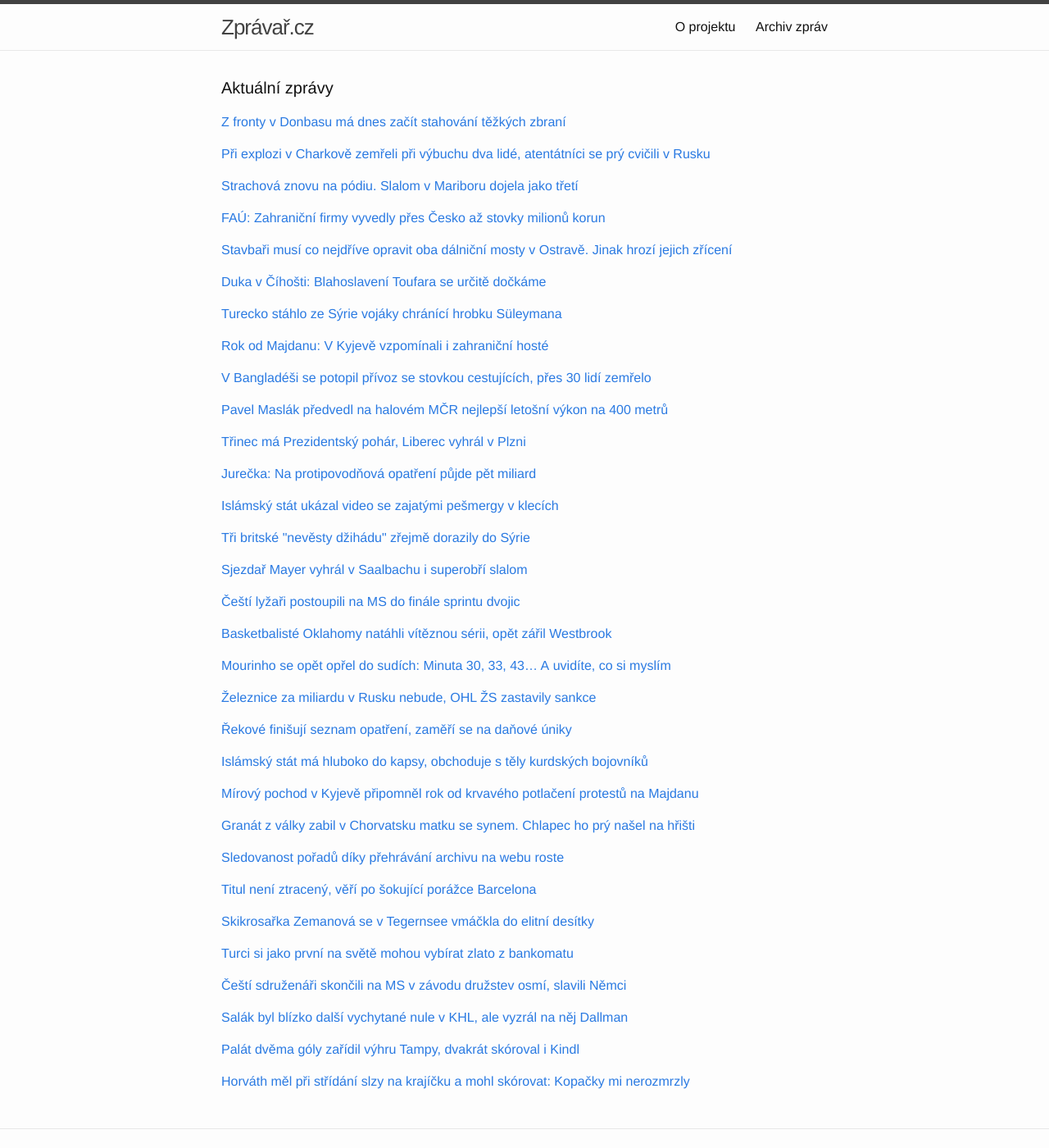
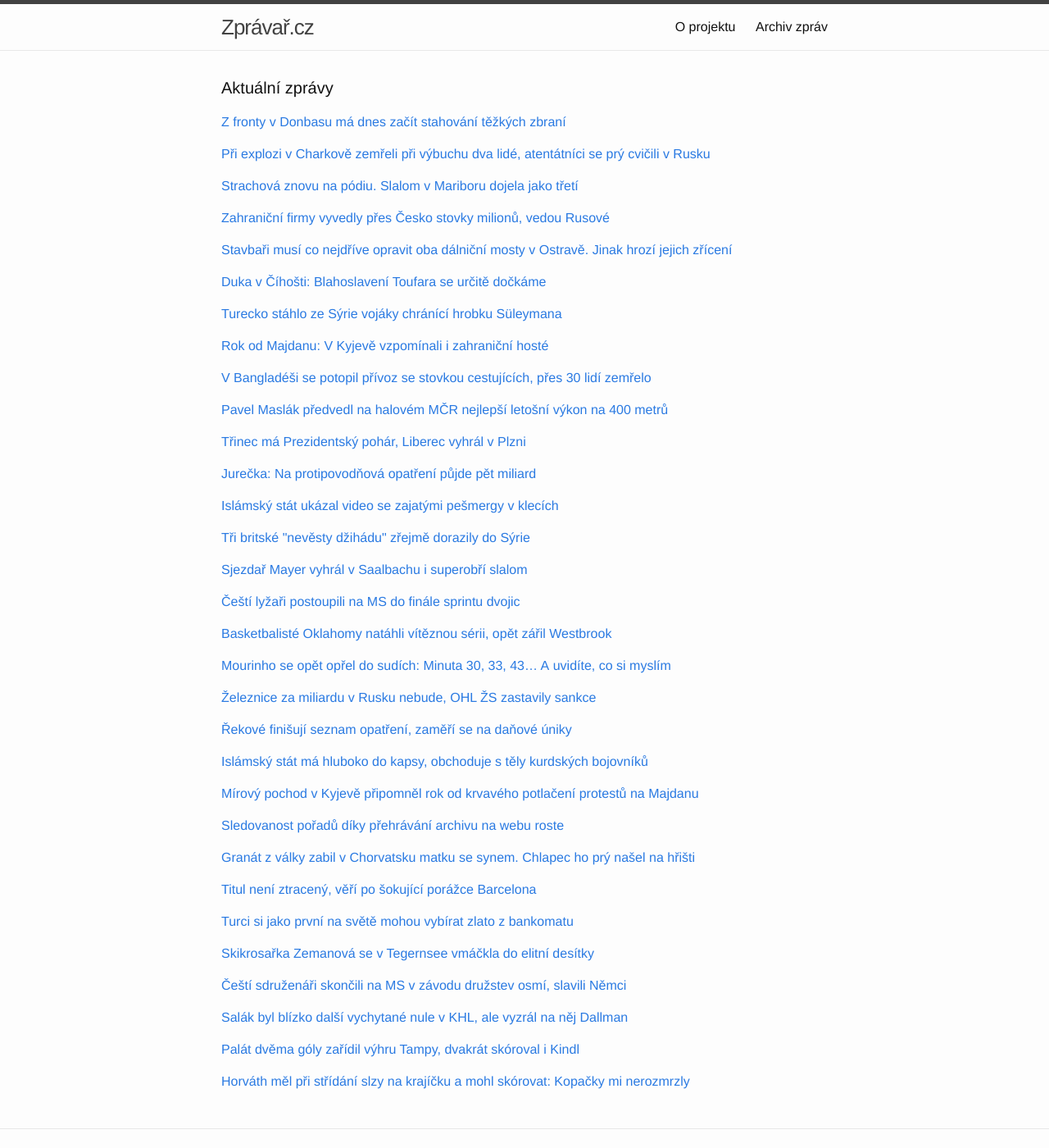
Before and after one commit to adliska/zpravar, a Jekyll site: the page built from index.html, in a window 1280 px wide and 1400 px high. Shown: the whole window at 82% size. Built offline with Jekyll 4.4.1, drawn with Linux system fonts in a browser that asks for light colours.

Commit message:
zpravar news update

```diff
--- a/index.html
+++ b/index.html
@@ -61,10 +61,12 @@
 <li><a href=http://www.sportovninoviny.cz/zpravy/strachova-je-po-prvnim-kole-slalomu-v-mariboru-druha/1184350>Strachová je po prvním kole slalomu v Mariboru druhá - www.sportovninoviny.cz</a></li>
 <li><a href=http://www.denik.cz/zimni_sporty/strachova-je-po-prvnim-kole-slalomu-sp-druha-na-zlato-ztraci-68-setin-20150222.html>Strachová je po prvním kole slalomu SP druhá, na zlato ztrácí 68 setin - www.denik.cz</a></li>
 <li><a href=http://www.rozhlas.cz/_zprava/strachova-v-mariboru-potvrzuje-formu-po-prvnim-kole-slalomu-je-druha--1458447>Strachová v Mariboru potvrzuje formu. Po prvním kole slalomu je druhá - www.rozhlas.cz</a></li>
+<li><a href=http://sport.idnes.cz/slalom-lyzarek-v-mariboru-strachova-d7h-/lyzovani.aspx?c=A150222_094548_lyzovani_par>Jede se slalom lyžařek v Mariboru, Strachová je průběžně druhá - sport.idnes.cz</a></li>
 </ul>
-</div><p><a href="javascript:;" onclick="toggle_visibility('zpravy3')">FAÚ: Zahraniční firmy vyvedly přes Česko až stovky milionů korun</a></p>
+</div><p><a href="javascript:;" onclick="toggle_visibility('zpravy3')">Zahraniční firmy vyvedly přes Česko stovky milionů, vedou Rusové</a></p>
 <div id="zpravy3" style="display:none">
 <ul>
+<li><a href=http://zpravy.e15.cz/byznys/finance-a-bankovnictvi/zahranicni-firmy-vyvedly-pres-cesko-stovky-milionu-vedou-rusove-1165329>Zahraniční firmy vyvedly přes Česko stovky milionů, vedou Rusové - zpravy.e15.cz</a></li>
 <li><a href=http://www.denik.cz/z_domova/zahranicni-firmy-vyvedly-pres-cesko-az-stovky-milionu-korun-20150222.html>FAÚ: Zahraniční firmy vyvedly přes Česko až stovky milionů korun - www.denik.cz</a></li>
 <li><a href=http://domaci.ihned.cz/c1-63574760-fau-zahranicni-firmy-vyvedly-pres-cesko-stamiliony-korun-do-danovych-raju>FAÚ: Zahraniční firmy vyvedly přes Česko stamiliony korun do daňových rájů - domaci.ihned.cz</a></li>
 <li><a href=http://zpravy.idnes.cz/kazda-o-vysledcich-fau-06p-/domaci.aspx?c=A150222_134923_domaci_cen>Zahraniční firmy vyvedly z Česka stovky milionů, jde hlavně o Rusy - zpravy.idnes.cz</a></li>
@@ -239,19 +241,19 @@
 <li><a href=http://www.rozhlas.cz/_zprava/mirovy-pochod-v-kyjeve-pripomina-rok-od-krvaveho-potlaceni-protestu-na-majdanu--1458397>Mírový pochod v Kyjevě připomíná rok od krvavého potlačení protestů na Majdanu - www.rozhlas.cz</a></li>
 <li><a href=http://www.rozhlas.cz/_zprava/kyjevem-projde-pochod-dustojnosti-za-cesko-v-nem-bude-ministr-zaoralek--1458397>Kyjevem projde Pochod důstojnosti. Za Česko v něm bude ministr Zaorálek - www.rozhlas.cz</a></li>
 </ul>
-</div><p><a href="javascript:;" onclick="toggle_visibility('zpravy22')">Granát z války zabil v Chorvatsku matku se synem. Chlapec ho prý našel na hřišti</a></p>
+</div><p><a href="javascript:;" onclick="toggle_visibility('zpravy22')">Sledovanost pořadů díky přehrávání archivu na webu roste</a></p>
 <div id="zpravy22" style="display:none">
+<ul>
+<li><a href=http://www.denik.cz/ekonomika/sledovanost-poradu-diky-prehravani-archivu-na-webu-roste-20150222.html>Sledovanost pořadů díky přehrávání archivu na webu roste - www.denik.cz</a></li>
+<li><a href=http://www.financninoviny.cz/zpravodajstvi/zpravy/sledovanost-poradu-diky-webu-roste-az-o-desitky-procent/1184318>Sledovanost pořadů díky webu roste až o desítky procent - www.financninoviny.cz</a></li>
+<li><a href=http://domaci.ihned.cz/c1-63574190-internetovy-archiv-se-ct-vyplaci-sledovanost-roste-o-desitky-procent>Internetový archiv se ČT vyplácí. Sledovanost roste o desítky procent - domaci.ihned.cz</a></li>
+</ul>
+</div><p><a href="javascript:;" onclick="toggle_visibility('zpravy23')">Granát z války zabil v Chorvatsku matku se synem. Chlapec ho prý našel na hřišti</a></p>
+<div id="zpravy23" style="display:none">
 <ul>
 <li><a href=http://www.rozhlas.cz/_zprava/granat-z-valky-zabil-v-chorvatsku-matku-se-synem-chlapec-ho-pry-nasel-na-hristi--1458462>Granát z války zabil v Chorvatsku matku se synem. Chlapec ho prý našel na hřišti - www.rozhlas.cz</a></li>
 <li><a href=http://www.lidovky.cz/dite-v-chorvatsku-si-prineslo-z-hriste-granat-vybuch-zabil-jeho-i-matku-132-/zpravy-svet.aspx?c=A150222_094411_ln_zahranici_mmu>Dítě v Chorvatsku si přineslo z hřiště granát, výbuch zabil jeho i matku  - www.lidovky.cz</a></li>
 <li><a href=http://zpravy.aktualne.cz/zahranici/matku-a-syna-zabil-v-chorvatsku-vybuch-granatu-z-valky/r~1e1c3850ba6a11e4bdad0025900fea04/>Matku a syna zabil v Chorvatsku výbuch granátu z války - zpravy.aktualne.cz</a></li>
-</ul>
-</div><p><a href="javascript:;" onclick="toggle_visibility('zpravy23')">Sledovanost pořadů díky přehrávání archivu na webu roste</a></p>
-<div id="zpravy23" style="display:none">
-<ul>
-<li><a href=http://www.denik.cz/ekonomika/sledovanost-poradu-diky-prehravani-archivu-na-webu-roste-20150222.html>Sledovanost pořadů díky přehrávání archivu na webu roste - www.denik.cz</a></li>
-<li><a href=http://www.financninoviny.cz/zpravodajstvi/zpravy/sledovanost-poradu-diky-webu-roste-az-o-desitky-procent/1184318>Sledovanost pořadů díky webu roste až o desítky procent - www.financninoviny.cz</a></li>
-<li><a href=http://domaci.ihned.cz/c1-63574190-internetovy-archiv-se-ct-vyplaci-sledovanost-roste-o-desitky-procent>Internetový archiv se ČT vyplácí. Sledovanost roste o desítky procent - domaci.ihned.cz</a></li>
 </ul>
 </div><p><a href="javascript:;" onclick="toggle_visibility('zpravy24')">Titul není ztracený, věří po šokující porážce Barcelona</a></p>
 <div id="zpravy24" style="display:none">
@@ -260,19 +262,19 @@
 <li><a href=http://sport.aktualne.cz/titul-neni-ztraceny-veri-po-sokujici-porazce-barcelona/r~33821d54ba8d11e4a7d8002590604f2e/>Titul není ztracený, věří po šokující porážce Barcelona - sport.aktualne.cz</a></li>
 <li><a href=http://www.denik.cz/fotbal/messi-nestrili-barcelona-trpi-titul-ale-ztraceny-neni-veri-hraci-po-nezdaru-2015.html>Messi nestřílí, Barcelona trpí. Titul ale ztracený není, věří hráči po nezdaru - www.denik.cz</a></li>
 </ul>
-</div><p><a href="javascript:;" onclick="toggle_visibility('zpravy25')">Skikrosařka Zemanová se v Tegernsee vmáčkla do elitní desítky</a></p>
+</div><p><a href="javascript:;" onclick="toggle_visibility('zpravy25')">Turci si jako první na světě mohou vybírat zlato z bankomatu</a></p>
 <div id="zpravy25" style="display:none">
+<ul>
+<li><a href=http://zpravy.e15.cz/burzy-a-trhy/komodity/turci-si-jako-prvni-na-svete-mohou-vybirat-zlato-z-bankomatu-1165324>Turci si jako první na světě mohou vybírat zlato z bankomatu - zpravy.e15.cz</a></li>
+<li><a href=http://byznys.ihned.cz/c1-63575160-turci-si-jako-prvni-na-svete-mohou-vybirat-zlato-z-bankomatu>Turci si jako první na světě mohou vybírat zlato z bankomatů - byznys.ihned.cz</a></li>
+<li><a href=http://byznys.ihned.cz/c1-63575160-v-turecku-mizi-zlato-z-pod-polstaru-do-bank-klienti-jej-vybiraji-z-bankomatu>V Turecku mizí zlato z pod polštářů do bank. Klienti jej vybírají z bankomatů - byznys.ihned.cz</a></li>
+</ul>
+</div><p><a href="javascript:;" onclick="toggle_visibility('zpravy26')">Skikrosařka Zemanová se v Tegernsee vmáčkla do elitní desítky</a></p>
+<div id="zpravy26" style="display:none">
 <ul>
 <li><a href=http://sport.idnes.cz/skikrosarka-andrea-zemanova-skoncila-v-tegernsee-devata-pk1-/lyzovani.aspx?c=A150222_161351_lyzovani_par>Skikrosařka Zemanová se v Tegernsee vmáčkla do elitní desítky - sport.idnes.cz</a></li>
 <li><a href=http://sport.aktualne.cz/skikrosarka-zemanova-skoncila-na-sp-v-tegernsee-devata/r~8914f688baa611e49fc3002590604f2e/>Skikrosařka Zemanová skončila na SP v Tegernsee devátá - sport.aktualne.cz</a></li>
 <li><a href=http://www.denik.cz/zimni_sporty/skikrosarka-zemanova-skoncila-v-sp-devata-ale-mela-jsem-na-vic-20150222.html>Skikrosařka Zemanová skončila v SP devátá: Ale měla jsem na víc - www.denik.cz</a></li>
-</ul>
-</div><p><a href="javascript:;" onclick="toggle_visibility('zpravy26')">Turci si jako první na světě mohou vybírat zlato z bankomatu</a></p>
-<div id="zpravy26" style="display:none">
-<ul>
-<li><a href=http://zpravy.e15.cz/burzy-a-trhy/komodity/turci-si-jako-prvni-na-svete-mohou-vybirat-zlato-z-bankomatu-1165324>Turci si jako první na světě mohou vybírat zlato z bankomatu - zpravy.e15.cz</a></li>
-<li><a href=http://byznys.ihned.cz/c1-63575160-turci-si-jako-prvni-na-svete-mohou-vybirat-zlato-z-bankomatu>Turci si jako první na světě mohou vybírat zlato z bankomatů - byznys.ihned.cz</a></li>
-<li><a href=http://byznys.ihned.cz/c1-63575160-v-turecku-mizi-zlato-z-pod-polstaru-do-bank-klienti-jej-vybiraji-z-bankomatu>V Turecku mizí zlato z pod polštářů do bank. Klienti jej vybírají z bankomatů - byznys.ihned.cz</a></li>
 </ul>
 </div><p><a href="javascript:;" onclick="toggle_visibility('zpravy27')">Čeští sdruženáři skončili na MS v závodu družstev osmí, slavili Němci</a></p>
 <div id="zpravy27" style="display:none">
```
